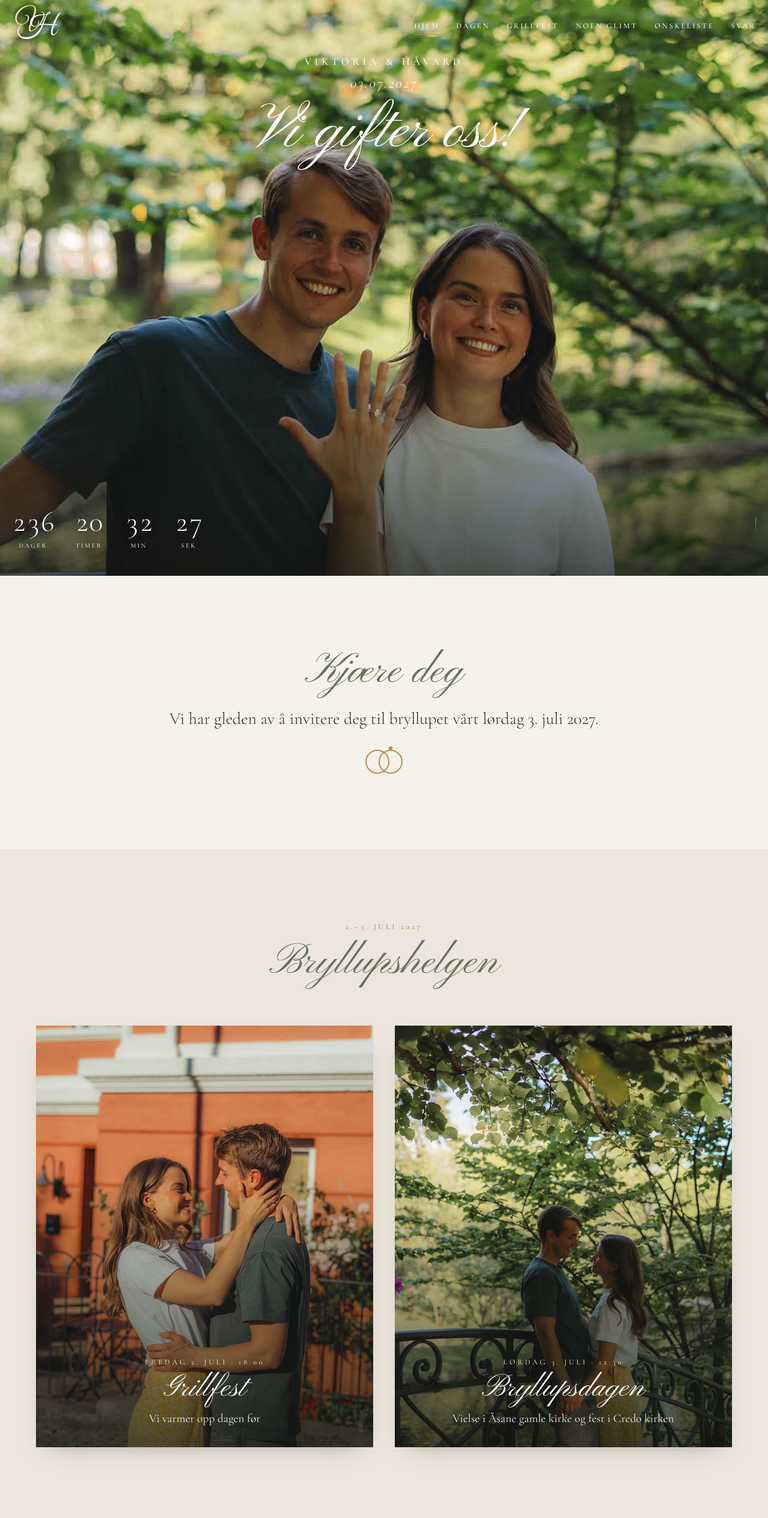
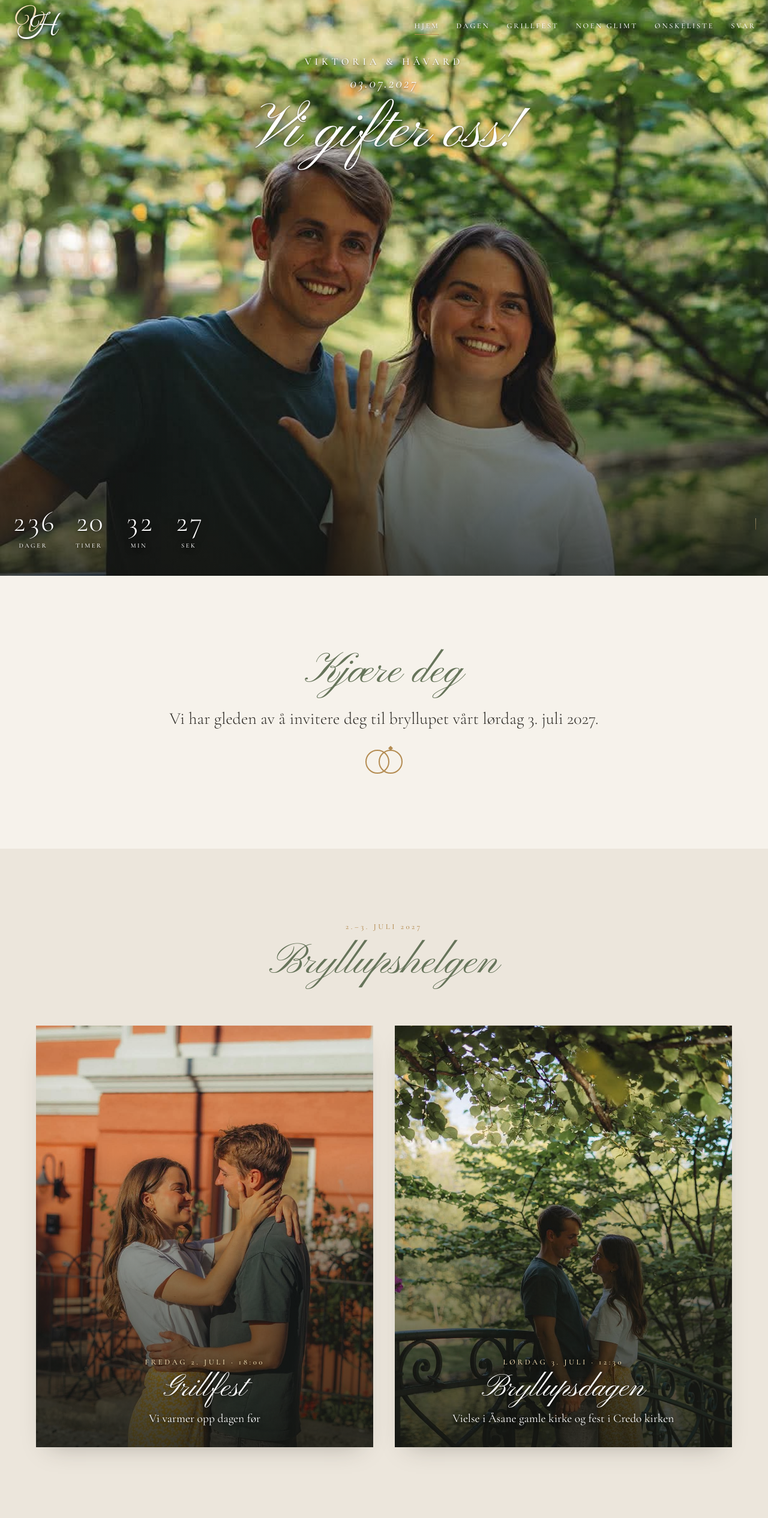
Before and after one commit to Haavardwikse/Viktoria-Haavard, a plain HTML site: page index.html in a window 1280 px wide. Shown: the top 2531 px of the page at 60% size. Drawn offline with nearby package versions, Linux system fonts and the light colour scheme.

Commit message:
Tydeligere tekst over bildene
Litt kraftigere toning øverst og nederst, dobbel tekstskygge.

Co-Authored-By: Claude Opus 5.5 <noreply@anthropic.com>
Claude-Session: https://claude.ai/code/session_01C9A1kzsyVvvLmtMYAPoXYw

```diff
--- a/assets/css/style.css
+++ b/assets/css/style.css
@@ -118,7 +118,7 @@ a.snart { cursor: not-allowed; opacity: .55; }
   position: fixed; inset: 0 0 auto 0; z-index: 40;
   height: var(--meny-h);
   color: #fff;
-  text-shadow: 0 1px 8px rgba(0,0,0,.35);
+  text-shadow: 0 1px 3px rgba(0,0,0,.35), 0 1px 12px rgba(0,0,0,.35);
   transition: background .35s, color .35s, box-shadow .35s;
 }
 .toppmeny .rad { height: 100%; display: flex; align-items: center; justify-content: space-between; gap: 1rem; width: min(1320px, 100% - 2.5rem); margin-inline: auto; }
@@ -172,26 +172,26 @@ a.snart { cursor: not-allowed; opacity: .55; }
 }
 .hero > img { position: absolute; inset: 0; width: 100%; height: 100%; object-fit: cover; object-position: var(--pos, 50% 58%); }
 .hero::before, .hero::after { content: ""; position: absolute; left: 0; right: 0; pointer-events: none; }
-.hero::before { top: 0; height: 42%; background: linear-gradient(rgba(20,22,18,.62), rgba(20,22,18,0)); }
-.hero::after { bottom: 0; height: 38%; background: linear-gradient(rgba(20,22,18,0), rgba(20,22,18,.66)); }
+.hero::before { top: 0; height: 48%; background: linear-gradient(rgba(20,22,18,.7), rgba(20,22,18,.35) 55%, rgba(20,22,18,0)); }
+.hero::after { bottom: 0; height: 42%; background: linear-gradient(rgba(20,22,18,0), rgba(20,22,18,.35) 45%, rgba(20,22,18,.72)); }
 .hero-topp {
   position: absolute; z-index: 2; left: 0; right: 0; top: calc(var(--meny-h) + .4rem);
   display: grid; justify-items: center; gap: .2rem; text-align: center; padding: 0 1rem;
-  text-shadow: 0 2px 14px rgba(0,0,0,.35);
+  text-shadow: 0 1px 3px rgba(0,0,0,.4), 0 2px 18px rgba(0,0,0,.45);
 }
 .hero-navn { font-weight: 500; font-size: clamp(.8rem, 2.6vw, 1.05rem); letter-spacing: .34em; text-transform: uppercase; }
-.hero-dato { font-style: italic; font-weight: 300; font-size: clamp(1.1rem, 3.4vw, 1.5rem); letter-spacing: .12em; }
+.hero-dato { font-style: italic; font-weight: 400; font-size: clamp(1.1rem, 3.4vw, 1.5rem); letter-spacing: .12em; }
 .hero-tittel { font-family: var(--skrift); font-size: clamp(3rem, 11vw, 6.4rem); line-height: 1.1; margin-top: .2rem; }
 .hero-bunn {
   position: absolute; z-index: 2; left: 0; right: 0; bottom: clamp(1.4rem, 4vw, 2.6rem);
   width: min(1320px, 100% - 2.5rem); margin-inline: auto;
   display: flex; align-items: flex-end; justify-content: space-between; gap: 1rem;
-  text-shadow: 0 2px 12px rgba(0,0,0,.35);
+  text-shadow: 0 1px 3px rgba(0,0,0,.4), 0 2px 16px rgba(0,0,0,.45);
 }
 .nedtelling { display: flex; gap: clamp(1rem, 3vw, 2rem); }
 .nedtelling div { display: grid; justify-items: center; min-width: 3.2rem; }
 .nedtelling b { font-weight: 300; font-size: clamp(2rem, 6vw, 3rem); line-height: 1; font-variant-numeric: tabular-nums; }
-.nedtelling small { font-weight: 500; font-size: .66rem; letter-spacing: .24em; text-transform: uppercase; margin-top: .45rem; opacity: .9; }
+.nedtelling small { font-weight: 500; font-size: .66rem; letter-spacing: .24em; text-transform: uppercase; margin-top: .45rem; }
 .gift { display: none; font-family: var(--skrift); color: var(--lysgull); font-size: clamp(3.6rem, 12vw, 6.5rem); line-height: 1; }
 .er-gift .nedtelling { display: none; }
 .er-gift .gift { display: block; animation: pop .9s cubic-bezier(.2,1.6,.4,1) both; }
@@ -212,10 +212,10 @@ a.snart { cursor: not-allowed; opacity: .55; }
 }
 @keyframes zoomut { from { transform: scale(1.14); } to { transform: scale(1); } }
 .undertopp::before, .undertopp::after { content: ""; position: absolute; left: 0; right: 0; pointer-events: none; }
-.undertopp::before { top: 0; height: 40%; background: linear-gradient(rgba(20,22,18,.6), rgba(20,22,18,0)); }
-.undertopp::after { bottom: 0; height: 55%; background: linear-gradient(rgba(20,22,18,0), rgba(20,22,18,.65)); }
-.undertopp-tekst { position: absolute; z-index: 2; left: 0; right: 0; bottom: clamp(2rem, 6vw, 3.5rem); display: grid; justify-items: center; gap: .3rem; text-align: center; padding: 0 1rem; text-shadow: 0 2px 14px rgba(0,0,0,.4); }
-.undertopp-tekst .eyebrow { color: #fff; opacity: .92; }
+.undertopp::before { top: 0; height: 40%; background: linear-gradient(rgba(20,22,18,.65), rgba(20,22,18,0)); }
+.undertopp::after { bottom: 0; height: 60%; background: linear-gradient(rgba(20,22,18,0), rgba(20,22,18,.35) 45%, rgba(20,22,18,.74)); }
+.undertopp-tekst { position: absolute; z-index: 2; left: 0; right: 0; bottom: clamp(2rem, 6vw, 3.5rem); display: grid; justify-items: center; gap: .3rem; text-align: center; padding: 0 1rem; text-shadow: 0 1px 3px rgba(0,0,0,.4), 0 2px 18px rgba(0,0,0,.45); }
+.undertopp-tekst .eyebrow { color: #fff; }
 .undertopp h1 { font-family: var(--skrift); font-size: clamp(3rem, 10vw, 5.6rem); line-height: 1.15; }
 .og { font-family: var(--brod); font-style: italic; font-weight: 300; font-size: .6em; color: var(--lysgull); padding: 0 .08em; }
 
@@ -228,18 +228,19 @@ a.snart { cursor: not-allowed; opacity: .55; }
 .bildekort { position: relative; display: block; overflow: hidden; text-decoration: none; color: #fff; aspect-ratio: 4/5; box-shadow: var(--skygge); }
 .bildekort img { position: absolute; inset: 0; width: 100%; height: 100%; object-fit: cover; object-position: var(--pos, 50% 50%); transition: transform 1.2s ease; }
 .bildekort:hover img { transform: scale(1.05); }
-.bildekort::after { content: ""; position: absolute; inset: 0; background: linear-gradient(rgba(20,22,18,0) 35%, rgba(20,22,18,.72)); }
+.bildekort::after { content: ""; position: absolute; inset: 0; background: linear-gradient(rgba(20,22,18,0) 30%, rgba(20,22,18,.4) 60%, rgba(20,22,18,.8)); }
+.bildekort .tekst { text-shadow: 0 1px 3px rgba(0,0,0,.4), 0 2px 14px rgba(0,0,0,.35); }
 .bildekort .tekst { position: absolute; z-index: 2; left: 0; right: 0; bottom: 0; padding: 2rem 1.6rem; display: grid; gap: .3rem; justify-items: center; text-align: center; }
 .bildekort .eyebrow { color: var(--lysgull); }
 .bildekort h3 { font-family: var(--skrift); font-size: clamp(2.3rem, 5vw, 3.2rem); line-height: 1.15; }
-.bildekort p { opacity: .92; }
+.bildekort p { opacity: 1; }
 @media (max-width: 700px) { .bildekort-rad { grid-template-columns: 1fr; } .bildekort { aspect-ratio: 4/4.4; } }
 
 /* ---------- Banner med parallakse ---------- */
 .banner { position: relative; height: clamp(340px, 62vw, 620px); overflow: hidden; color: #fff; }
 .banner > img { position: absolute; left: 0; width: 100%; top: -12%; height: 124%; object-fit: cover; object-position: var(--pos, 50% 50%); will-change: transform; }
-.banner::after { content: ""; position: absolute; inset: 0; background: rgba(20,22,18,.32); }
-.banner .tekst { position: absolute; inset: 0; z-index: 2; display: grid; place-content: center; text-align: center; padding: 1rem; gap: .5rem; text-shadow: 0 2px 16px rgba(0,0,0,.45); }
+.banner::after { content: ""; position: absolute; inset: 0; background: radial-gradient(ellipse at center, rgba(20,22,18,.5), rgba(20,22,18,.3) 70%); }
+.banner .tekst { position: absolute; inset: 0; z-index: 2; display: grid; place-content: center; text-align: center; padding: 1rem; gap: .5rem; text-shadow: 0 1px 3px rgba(0,0,0,.4), 0 2px 18px rgba(0,0,0,.5); }
 .banner .tekst .eyebrow { color: #fff; }
 .banner h2 { font-family: var(--skrift); font-size: clamp(2.6rem, 8vw, 5rem); line-height: 1.15; }
 
```
